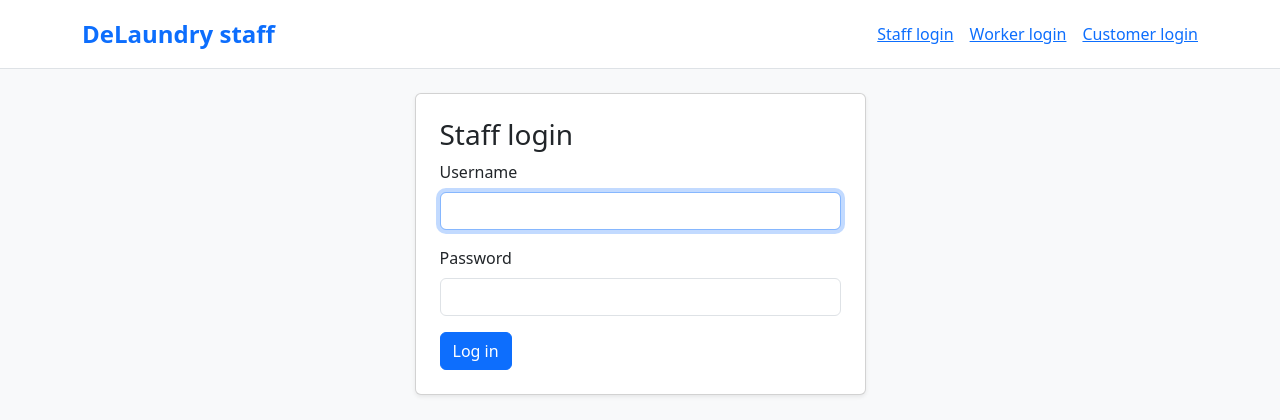
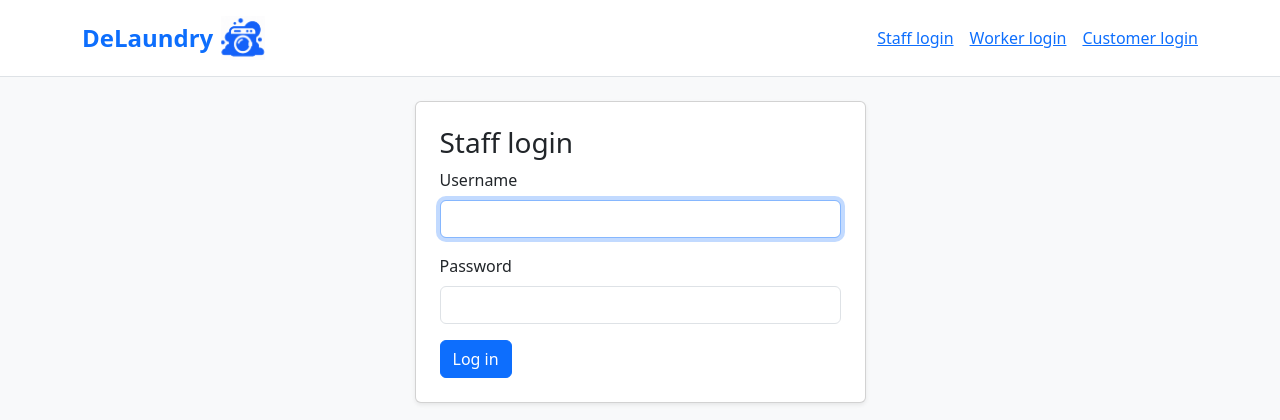
Before and after one commit to matttany/is2108-g35, a Django app: page /adminpanel/login/ in a window 1280 px wide. Shown: the top 420 px of the page. Run offline with Django 5.2, Linux system fonts and the light colour scheme.

Commit message:
login ui standardisation

```diff
--- a/Delaundry/accounts/templates/accounts/login.html
+++ b/Delaundry/accounts/templates/accounts/login.html
@@ -1,7 +1,6 @@
 {% extends "accounts/login_base.html" %}
 
 {% block title %}Customer login | DeLaundry{% endblock %}
-{% block account_navigation %}{% include "accounts/customer_nav.html" with hide_login_links=True %}{% endblock %}
 
 {% block login_content %}
         <h1 class="h3">Customer login</h1>
--- a/Delaundry/adminpanel/templates/adminpanel/login.html
+++ b/Delaundry/adminpanel/templates/adminpanel/login.html
@@ -1,9 +1,5 @@
 {% extends "accounts/login_base.html" %}
 {% block title %}Staff login | DeLaundry{% endblock %}
-{% block account_navigation %}
-  {% url 'adminpanel:login' as staff_login_url %}
-  {% include "accounts/customer_nav.html" with brand_label="DeLaundry staff" brand_href=staff_login_url %}
-{% endblock %}
 {% block login_content %}
           <h1 class="h3">Staff login</h1>
           <form method="post" action="{% url 'adminpanel:login' %}">
```
